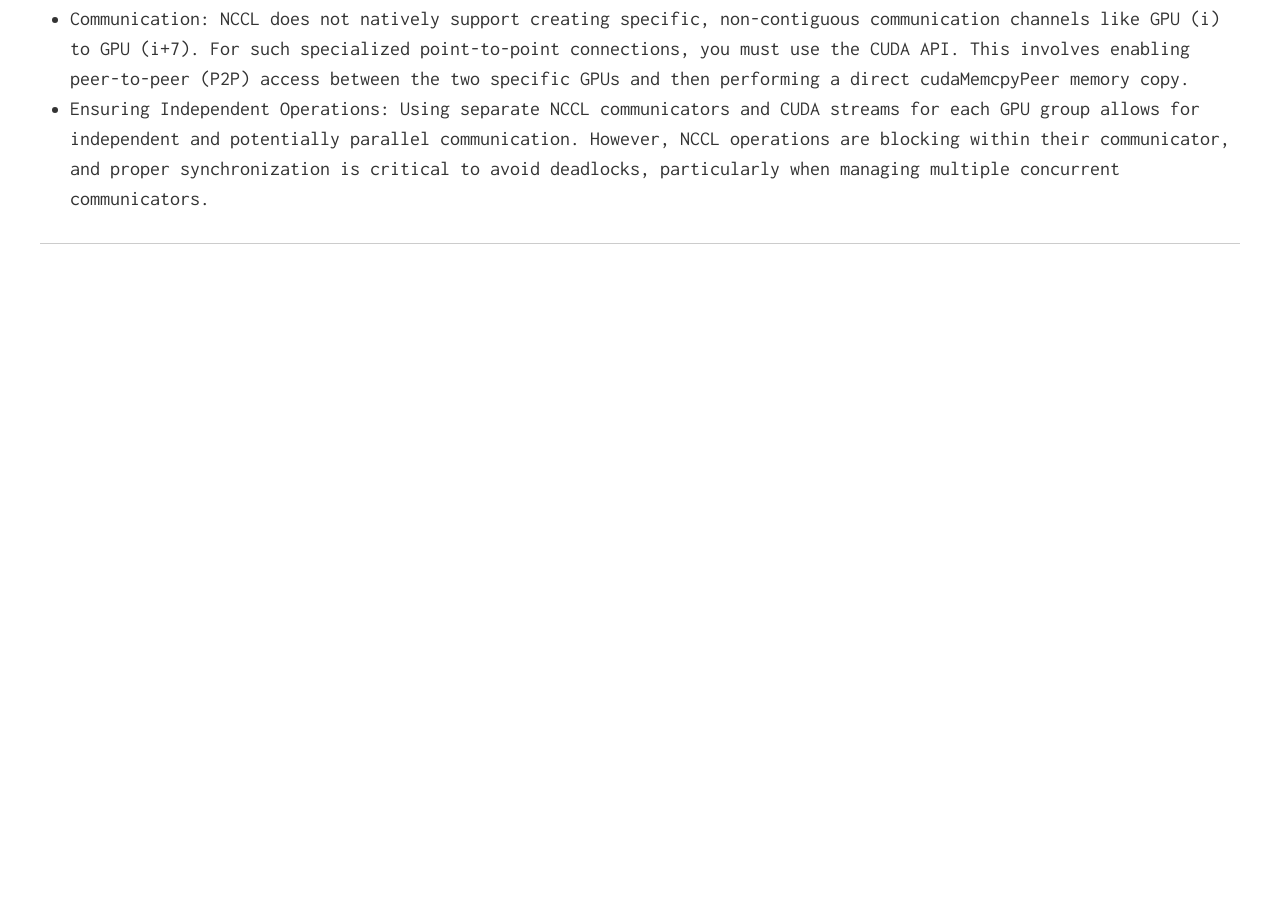
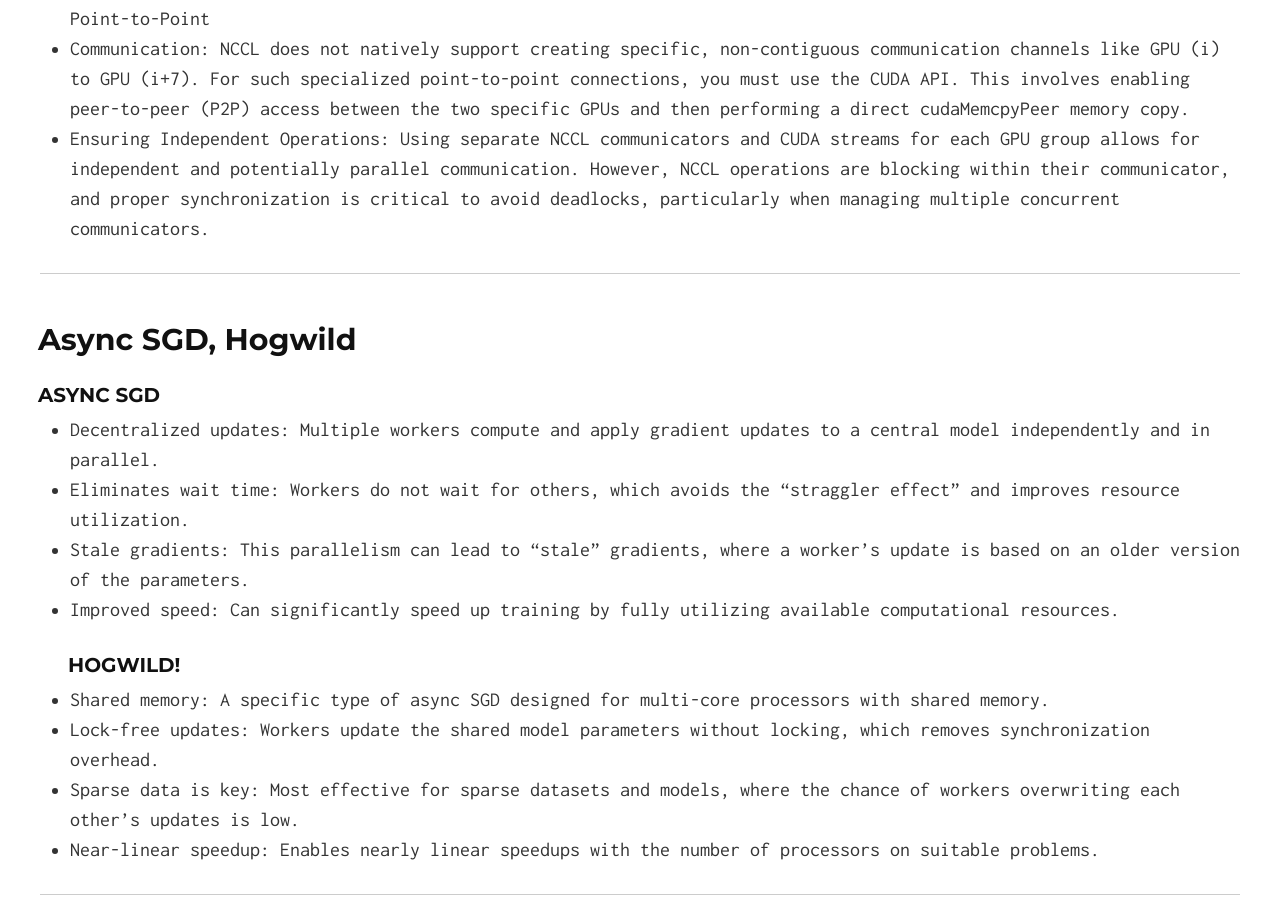
Before and after one commit to divyanshk/Mini-Blogs, a Jekyll site: the page built from index.md, in a window 1280 px wide and 900 px high, scrolled down 13731 px. Built offline with Jekyll 4.4.1, drawn with Linux system fonts in a browser that asks for light colours; formulas are drawn with MathJax 3; before the commit the page ends 14076 px from its top, so only the background shows below that.

Commit message:
async sgd

```diff
--- a/index.md
+++ b/index.md
@@ -25,6 +25,7 @@ layout: default
 [Mixture of Experts](#moe)
 [GRPO](#grpo)
 [GPU Comms](#gpucomms)
+[Async SGD, Hogwild](#asyncsgd)
 
 ---
 
@@ -403,3 +404,17 @@ References
 * Ensuring Independent Operations: Using separate NCCL communicators and CUDA streams for each GPU group allows for independent and potentially parallel communication. However, NCCL operations are blocking within their communicator, and proper synchronization is critical to avoid deadlocks, particularly when managing multiple concurrent communicators.
 
 ---
+
+## <a name='asyncsgd'></a> Async SGD, Hogwild
+#### Async SGD
+* Decentralized updates: Multiple workers compute and apply gradient updates to a central model independently and in parallel.
+* Eliminates wait time: Workers do not wait for others, which avoids the "straggler effect" and improves resource utilization.
+* Stale gradients: This parallelism can lead to "stale" gradients, where a worker's update is based on an older version of the parameters.
+* Improved speed: Can significantly speed up training by fully utilizing available computational resources.
+#### Hogwild!
+* Shared memory: A specific type of async SGD designed for multi-core processors with shared memory.
+* Lock-free updates: Workers update the shared model parameters without locking, which removes synchronization overhead.
+* Sparse data is key: Most effective for sparse datasets and models, where the chance of workers overwriting each other's updates is low.
+* Near-linear speedup: Enables nearly linear speedups with the number of processors on suitable problems.
+
+---
```
